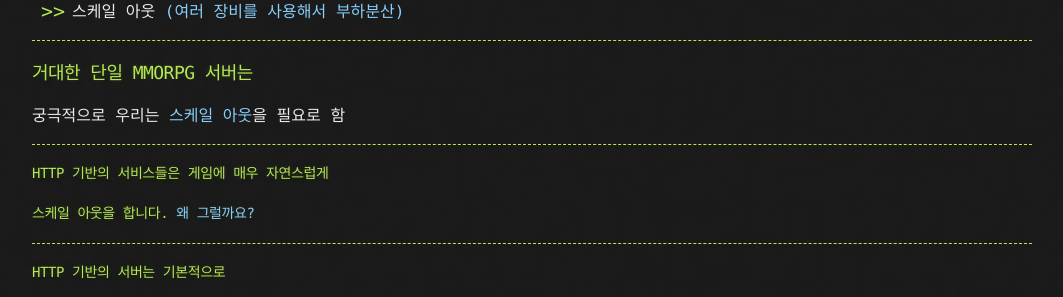
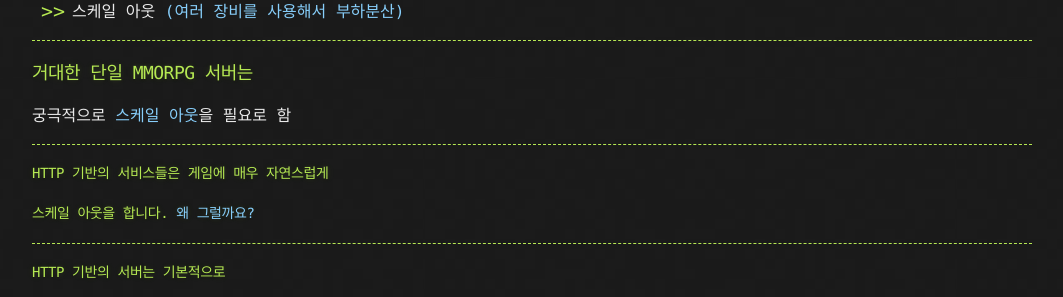
Before and after one commit to hueypark/hueypark.github.io, a Jekyll site: the page built from assets/slide/huge-single-mmorpg-server.md, in a window 1280 px wide and 900 px high, scrolled down 2960 px. Shown: the part 154-451 px from the top of the window, without its empty margins (108-1171 px from the left). Built offline with Jekyll 4.4.1, drawn with Linux system fonts in a browser that asks for light colours; our own code applies the rules of GitHub Pages for plain Markdown files.

Commit message:
Update huge-single-mmorpg-server.md

```diff
--- a/assets/slide/huge-single-mmorpg-server.md
+++ b/assets/slide/huge-single-mmorpg-server.md
@@ -159,7 +159,7 @@
 
 ### 거대한 단일 MMORPG 서버는
 
-궁극적으로 우리는 <span style="color:LightSkyBlue">스케일 아웃</span>을 필요로 함
+궁극적으로 <span style="color:LightSkyBlue">스케일 아웃</span>을 필요로 함
 
 ---
 
```
